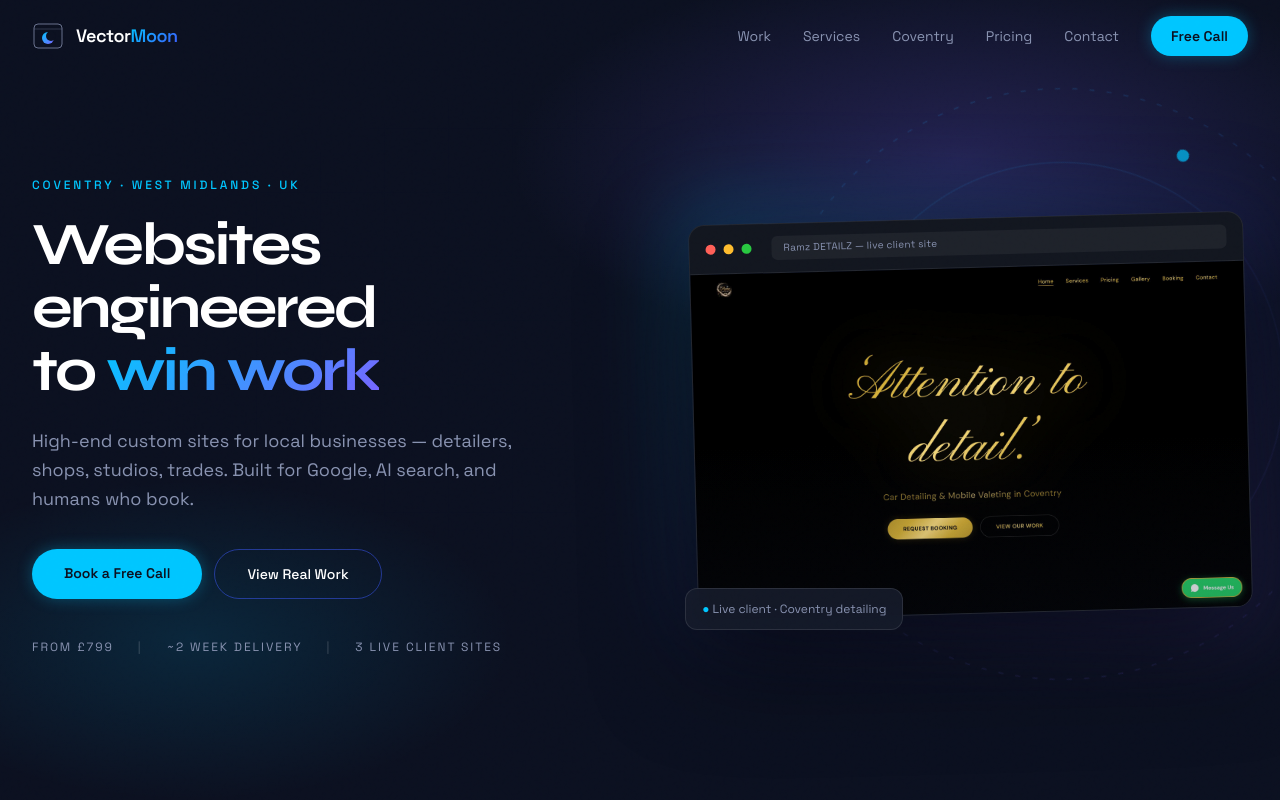
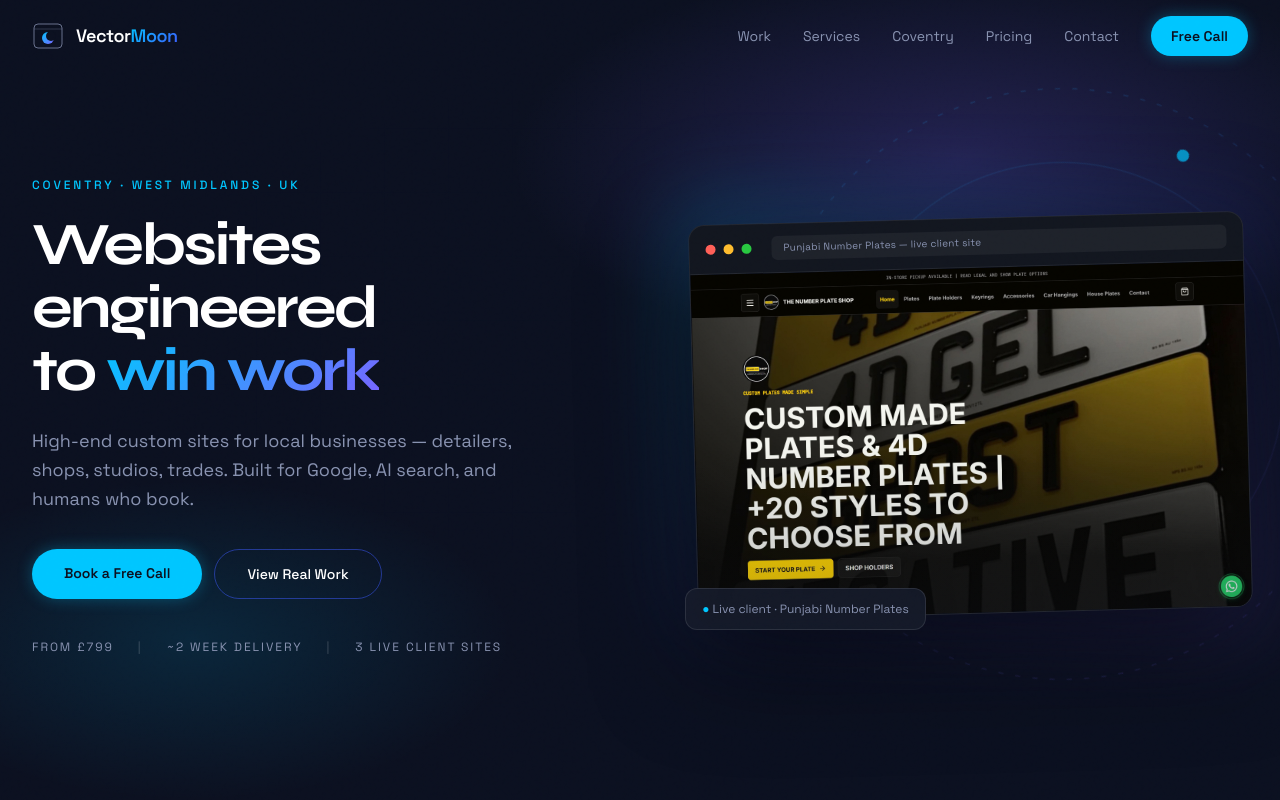
Before and after one commit to inder45811-maker/vectormoon, a React (Vite) app: page / in a window 1280 px wide. Shown: the top 800 px of the page. Built offline with nearby package versions, Linux system fonts and the light colour scheme.

Commit message:
feat: feature Punjabi Number Plates on homepage hero

```diff
--- a/src/pages/Home.jsx
+++ b/src/pages/Home.jsx
@@ -15,6 +15,9 @@
     transition: { delay: 0.1 * i, duration: 0.65, ease: [0.22, 1, 0.36, 1] },
   }),
 }
+
+const featuredClient =
+  projects.find((p) => p.slug === 'punjabi-number-plates') ?? projects[0]
 
 export default function Home() {
   const seo = pageSeo({
@@ -131,12 +134,12 @@
           >
             <div className="absolute -inset-6 rounded-[2rem] bg-gradient-to-br from-cyan/20 via-electric/10 to-purple/20 blur-2xl" />
             <DeviceFrame
-              src={projects[0].image}
-              alt="Ramz DETAILZ — live client site"
+              src={featuredClient.image}
+              alt={`${featuredClient.title} — live client site`}
               className="relative rotate-[-1.5deg] hover:rotate-0 transition-transform duration-500"
             />
             <div className="absolute -bottom-4 -left-2 hidden rounded-xl border border-white/10 bg-nebula/90 px-4 py-3 text-xs text-text-secondary backdrop-blur md:block">
-              <span className="text-cyan">●</span> Live client · Coventry detailing
+              <span className="text-cyan">●</span> Live client · {featuredClient.title}
             </div>
           </motion.div>
         </div>
```
